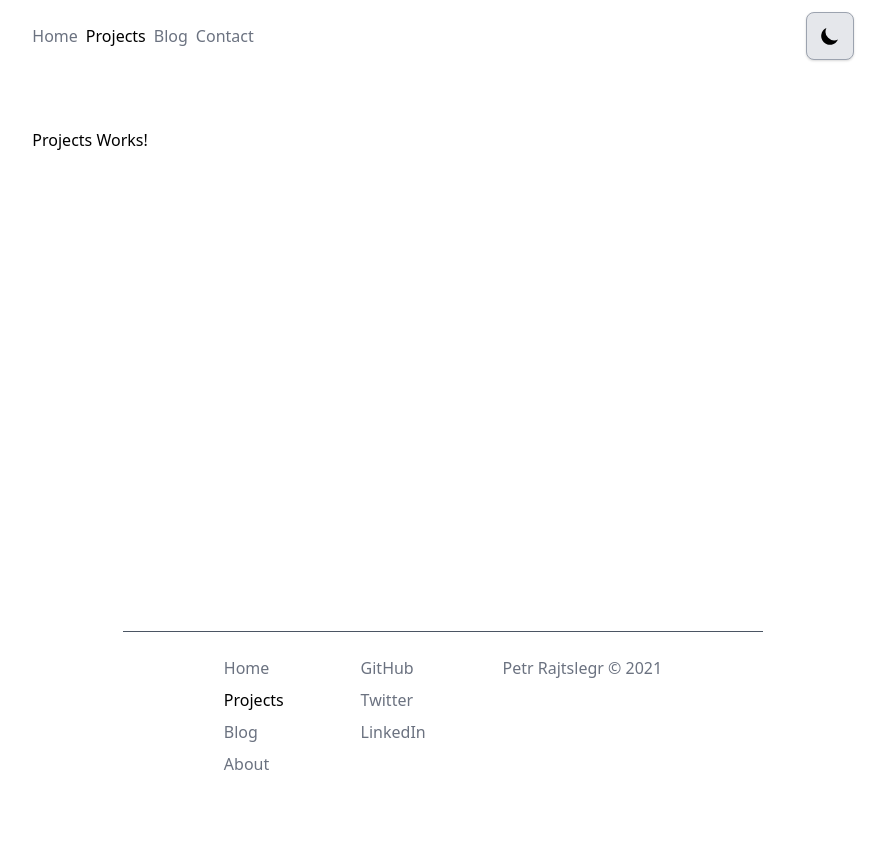
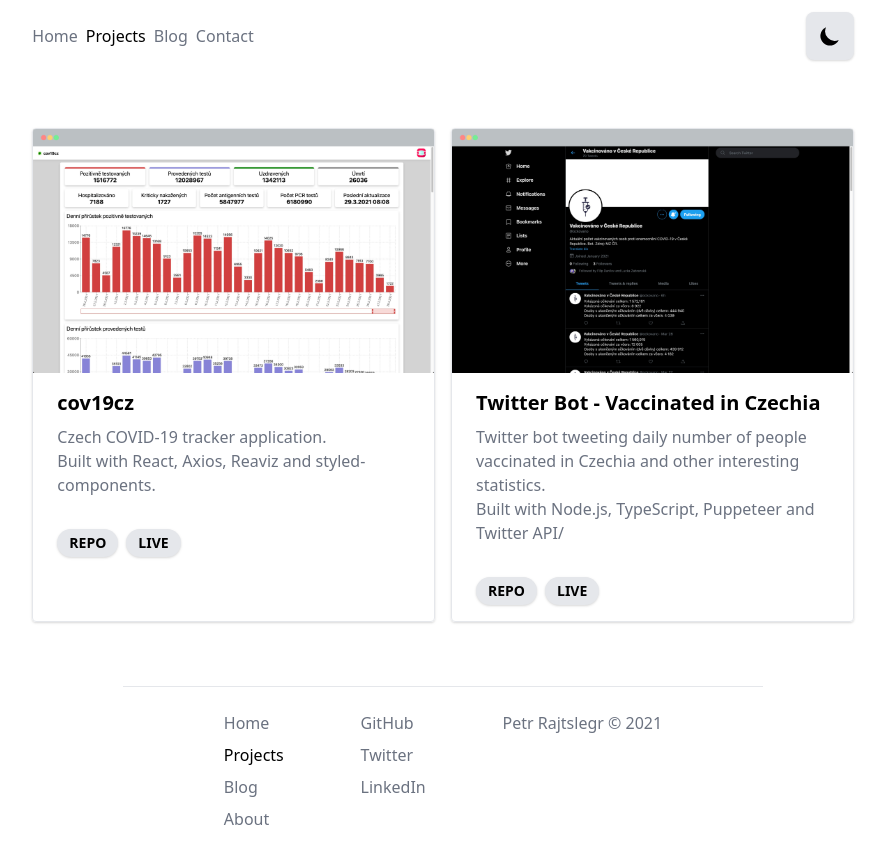
Before and after one commit to rajtslegr/rajtslegr.dev, a Next.js app: page /projects in a window 1280 px wide. Shown: the whole page, without its empty margins (197-1082 px from the left). Before the commit the page ends 800 px from the top, so only its background shows below. Built offline with nearby package versions, Linux system fonts and the light colour scheme.

Commit message:
projects

```diff
--- a/src/components/Footer.tsx
+++ b/src/components/Footer.tsx
@@ -21,7 +21,7 @@
   const [year] = useState(new Date().getFullYear());
 
   return (
-    <div className="bottom-0 flex flex-row w-11/12 p-2 border-t border-gray-600 justify-evenly sm:w-3/4 sm:p-6 md:w-1/2">
+    <div className="bottom-0 flex flex-row w-11/12 p-2 border-t border-gray-200 justify-evenly sm:w-3/4 sm:p-6 md:w-1/2">
       <div className="flex flex-col space-y-2">
         <NavLink href="/">Home</NavLink>
         <NavLink href="/projects">Projects</NavLink>
--- a/src/components/GitGub.tsx
+++ b/src/components/GitGub.tsx
@@ -40,7 +40,7 @@
 );
 
 const GitHubCard: React.FC<IGitHubCard> = ({ children, link, language, stars, watches }) => (
-  <div className="flex flex-col p-2 transition border border-gray-600 rounded shadow hover:shadow-lg">
+  <div className="flex flex-col p-2 transition border border-gray-200 rounded shadow hover:shadow-lg">
     <a href={link} rel="noopener noreferrer" target="_blank">
       <div className="flex flex-row h-6">
         {DocIcon}
--- a/src/components/Instagram.tsx
+++ b/src/components/Instagram.tsx
@@ -21,7 +21,7 @@
                 key={e.id}
                 className={`${
                   i === 0 ? 'xl:row-span-2 xl:col-span-2' : null
-                } relative transition border border-gray-600 rounded shadow pb-1/1 hover:shadow-lg`}
+                } relative transition border border-gray-200 rounded shadow pb-1/1 hover:shadow-lg`}
               >
                 <a href={e.permalink} rel="noopener noreferrer" target="_blank">
                   <img
--- a/src/components/LastFm.tsx
+++ b/src/components/LastFm.tsx
@@ -30,7 +30,7 @@
               return (
                 <div
                   key={i}
-                  className="flex flex-col p-2 transition border border-gray-600 rounded shadow hover:shadow-lg"
+                  className="flex flex-col p-2 transition border border-gray-200 rounded shadow hover:shadow-lg"
                 >
                   <a href="https://last.fm/user/RajceP" rel="noopener noreferrer" target="_blank">
                     <div className="flex flex-row items-center space-x-2">
@@ -40,7 +40,7 @@
                         width={89}
                         height={89}
                         alt="Album art"
-                        className="border border-gray-600 rounded shadow"
+                        className="border border-gray-200 rounded shadow"
                       />
                       <div className="flex flex-col">
                         <p className="my-2 text-lg">{t.name}</p>
--- /dev/null
+++ b/src/components/Project.tsx
@@ -0,0 +1,39 @@
+import { NextPage } from 'next';
+import { IProject } from '../types/types';
+
+interface Props {
+  project: IProject;
+}
+
+const Project: NextPage<Props> = ({
+  project: { title, description, build, image, repo, live },
+}) => {
+  return (
+    <div className="overflow-hidden transition border rounded shadow hover:shadow-lg">
+      <img className="w-full" src={`/static/images/projects/${image}`} alt={`${title} mockup`} />
+      <div className="px-6 py-4">
+        <div className="mb-2 text-xl font-bold">{title}</div>
+        <p className="text-base text-gray-500 dark:text-gray-400">{description}</p>
+        <p className="text-base text-gray-500 dark:text-gray-400">{build}</p>
+      </div>
+      <div className="px-6 pt-4 pb-2">
+        {repo && (
+          <span className="inline-block px-3 py-1 mb-2 mr-2 text-sm font-semibold transition bg-gray-200 rounded-full shadow bordern dark:bg-gray-600 hover:shadow-lg">
+            <a href={repo} rel="noopener noreferrer" target="_blank">
+              REPO
+            </a>
+          </span>
+        )}
+        {live && (
+          <span className="inline-block px-3 py-1 mb-2 mr-2 text-sm font-semibold transition bg-gray-200 rounded-full shadow bordern dark:bg-gray-600 hover:shadow-lg">
+            <a href={live} rel="noopener noreferrer" target="_blank">
+              LIVE
+            </a>
+          </span>
+        )}
+      </div>
+    </div>
+  );
+};
+
+export default Project;
--- a/src/components/ThemeButton.tsx
+++ b/src/components/ThemeButton.tsx
@@ -25,7 +25,7 @@
     <button
       aria-label="Toggle Dark Mode"
       type="button"
-      className="w-12 h-12 p-3 my-3 transition bg-gray-200 border border-gray-400 rounded-lg shadow dark:bg-gray-600 hover:shadow-lg"
+      className="w-12 h-12 p-3 my-3 transition bg-gray-200 rounded-lg shadow dark:bg-gray-600 hover:shadow-lg"
       onClick={handleClick}
     >
       {mounted && (
--- /dev/null
+++ b/src/data/projects.ts
@@ -0,0 +1,27 @@
+export default [
+  {
+    title: 'cov19cz',
+    description: 'Czech COVID-19 tracker application.',
+    build: 'Built with React, Axios, Reaviz and styled-components.',
+    image: 'cov19cz.jpeg',
+    live: 'https://cov19cz.rajtslegr.com/',
+    repo: 'https://github.com/RajceP/cov19cz',
+  },
+  {
+    title: 'Twitter Bot - Vaccinated in Czechia',
+    description:
+      'Twitter bot tweeting daily number of people vaccinated in Czechia and other interesting statistics.',
+    build: 'Built with Node.js, TypeScript, Puppeteer and Twitter API/',
+    image: 'vaccbot.jpeg',
+    live: 'https://twitter.com/ockovano',
+    repo: 'https://github.com/RajceP/twitter-bot-vaccinated-in-czechia',
+  },
+  // {
+  //   title: 'rajtslegr.com',
+  //   description: 'You are here right now! Cool, right?',
+  //   build: 'Built with React, Axios and styled-components.',
+  //   image: 'portfolio.png',
+  //   live: 'https://rajtslegr.com/',
+  //   repo: 'https://github.com/RajceP/rajtslegr.com',
+  // },
+];
--- a/src/pages/projects/index.tsx
+++ b/src/pages/projects/index.tsx
@@ -1,15 +1,34 @@
-import { NextPage } from 'next';
+import { GetStaticProps, NextPage } from 'next';
 import Head from 'next/head';
+import Project from '../../components/Project';
+import projects from '../../data/projects';
+import { IProject } from '../../types/types';
 
-const Projects: NextPage = () => {
+interface Props {
+  projects: IProject[];
+}
+
+const Projects: NextPage<Props> = ({ projects }) => {
   return (
     <>
       <Head>
         <title>Petr Rajtslegr | Projects</title>
       </Head>
-      <div>Projects Works!</div>
+      <div className="grid w-full gap-4 md:grid-cols-2">
+        {projects.map((p, i) => {
+          return <Project key={i} project={p} />;
+        })}
+      </div>
     </>
   );
 };
 
+export const getStaticProps: GetStaticProps = async () => {
+  return {
+    props: {
+      projects,
+    },
+  };
+};
+
 export default Projects;
```
Also changed, not shown: src/types/types.ts (+9 -0 lines).
